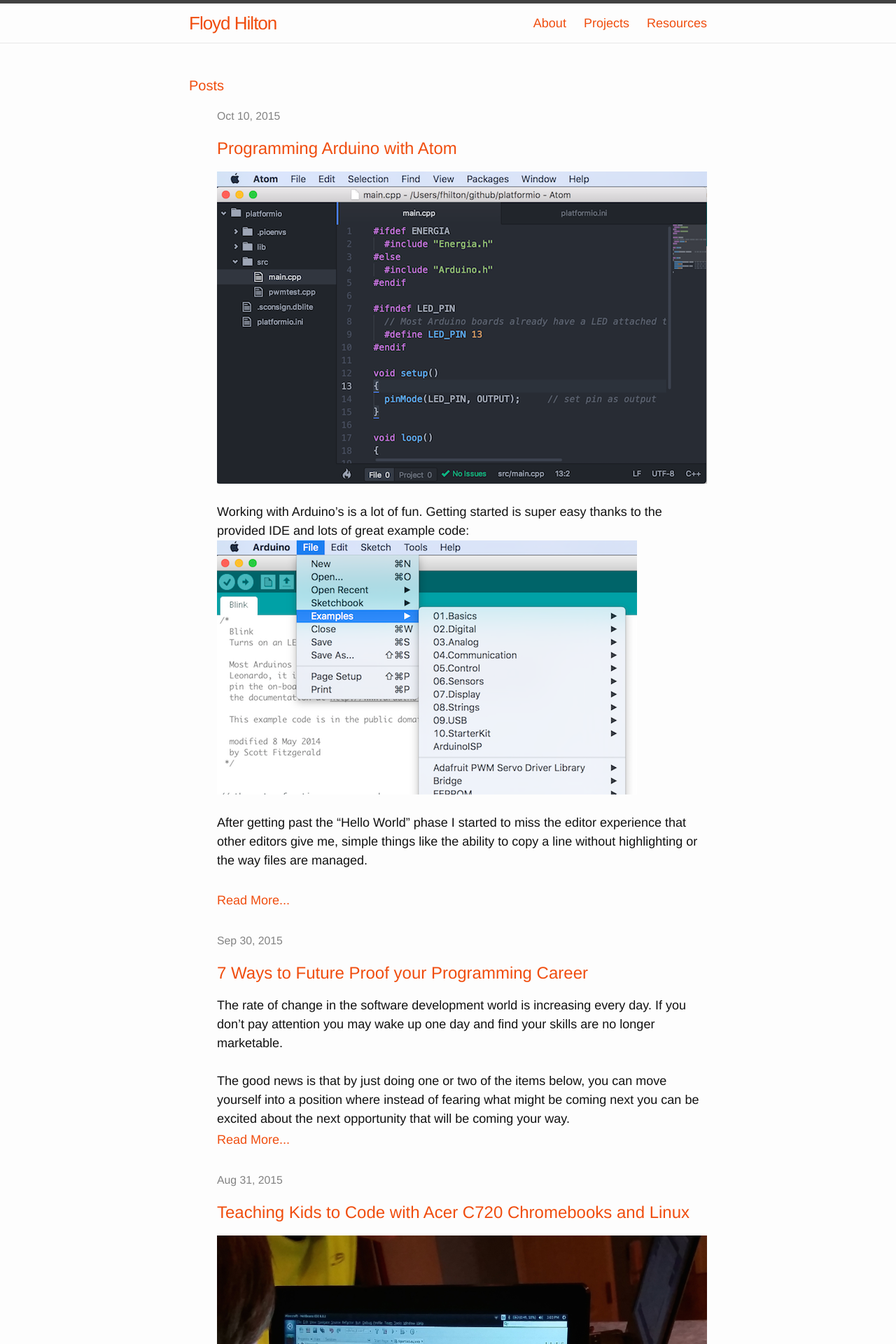
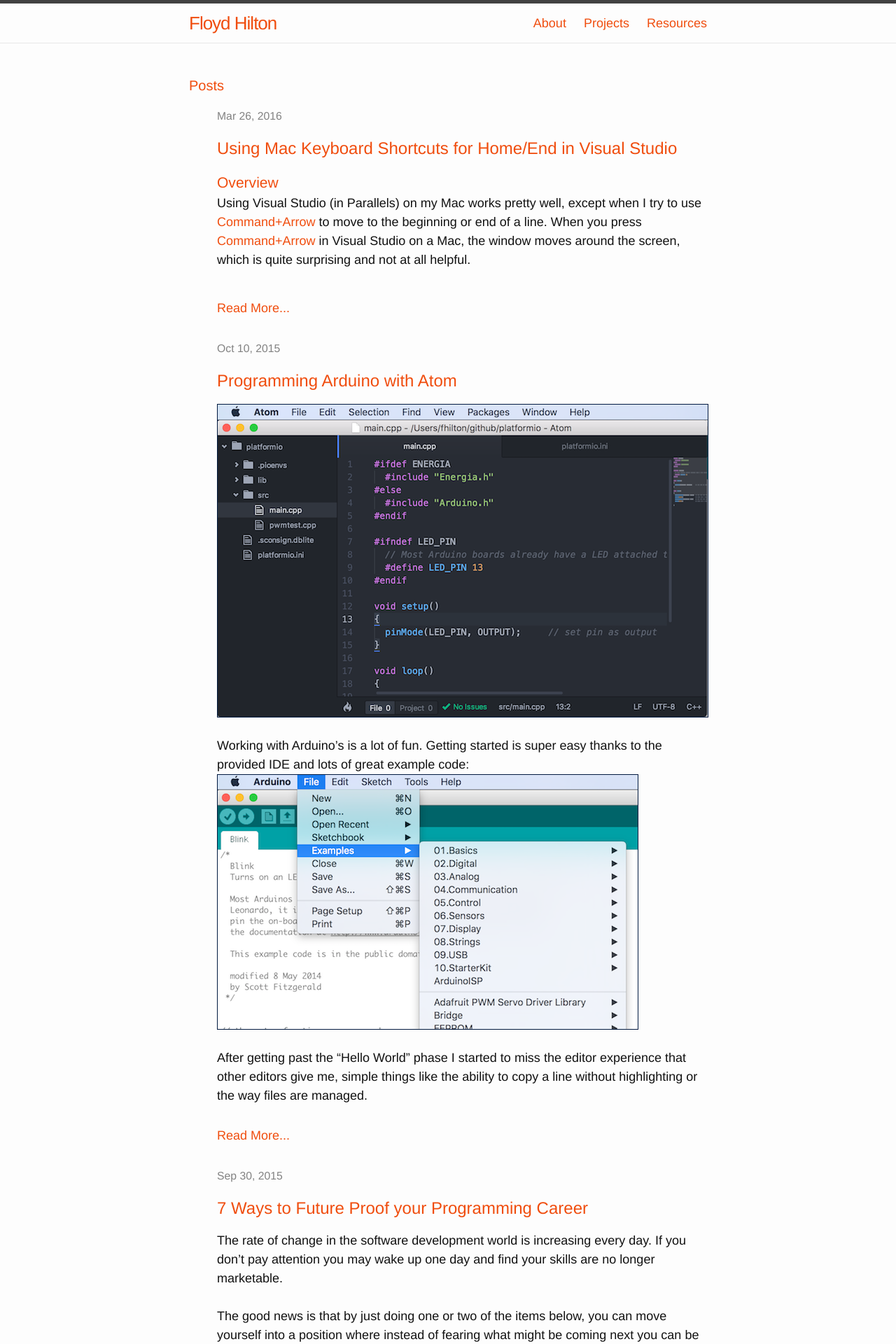
Before and after one commit to fhilton/fhilton.github.io, a Jekyll site: the page built from index.html, in a window 1280 px wide. Shown: the top 1920 px of the page at 70% size. Built offline with Jekyll 4.4.1, drawn with Linux system fonts in a browser that asks for light colours.

Commit message:
New Post.

```diff
--- /dev/null
+++ b/_posts/2016-03-26-Mapping-Home-End-VisualStudio-Mac.md
@@ -0,0 +1,43 @@
+---
+layout: post
+title: Using Mac Keyboard Shortcuts for Home/End in Visual Studio
+date: "2016-03-26 18:01"
+published: true
+categories: [Tools]
+tags: [Software, Tools, VisualStudio, Mac]
+---
+### Overview
+
+Using Visual Studio (in Parallels) on my Mac works pretty well, except when I try to use **Command+Arrow** to move to the beginning or end of a line. When you press **Command+Arrow** in Visual Studio on a Mac, the window moves around the screen, which is quite surprising and not at all helpful. <br>
+<br>
+<!--more-->
+I did some research and found some useful information about mapping Mac Keyboard Shortcuts to Visual Studio (and Windows) in the following areas:
+
+1.  [http://hiltmon.com/blog/2013/10/10/using-mac-navigation-keys-in-visual-studio/](http://hiltmon.com/blog/2013/10/10/using-mac-navigation-keys-in-visual-studio/)
+2. Comments from the post in #1 above
+3. [https://autohotkey.com/board/topic/60675-osx-style-command-keys-in-windows/](https://autohotkey.com/board/topic/60675-osx-style-command-keys-in-windows/)
+
+
+The information above basically involves using [AutoHotKey](https://www.autohotkey.com/) to remap the keys and then modifying the keyboard shortcuts in Visual Studio to get the desired result.<br><br>
+Below is a summary of the steps required to use Mac keyboard shortcuts such as **Command+Left Arrow** from within a Parallels or similar Windows VM and Visual Studio.<br>
+<br>
+**Note** this tutorial is for Windows 10 and Visual Studio 2015.<br>
+
+# Steps
+
+1. Install [AutoHotKey](https://www.autohotkey.com/)
+2. Download the [MacKeyboard.ahk](https://github.com/fhilton/autohotkey-windows-mac-keyboard) file (note this modifies more than just Visual Studio keys and incorporates changes from the links above.The file is a fork from [here](https://github.com/stroebjo/autohotkey-windows-mac-keyboard)).
+3. Setup the .ahk file to run at startup
+    1. Type Command+R to open the run window, then type shell:startup
+![  Open Startup Folder](/images/2016/03/RunWindow.png)
+    2. Copy the MacKeyboard.ahk file into the startup folder.
+4. Open Visual Studio
+5. Press Ctrl+Q and type Keyboard to open keyboard settings.
+![Open Keyboard Settings](/images/2016/03/OpenKeyboardSettings.png)
+6. Type "Edit.LineStart" in "Show commands containing" to select the LineStart command
+7. Select "Text Editor" in the "Use new shortcut in:" box
+8. Type Shift+Control+Option+Left Arrow into "Press shortcut keys:" and click Assign
+![Open Keyboard Settings](/images/2016/03/VSKeyboardSettings.png)
+9. Click OK to close the Options window.
+10. Double click on the MacKeyboard.ahk script to run it.
+11. Open a project in Visual Studio and Command+Left Arrow should bring your cursor to the home position. Alt+Left Arrow should move a word at a time.
--- a/_sass/_base.scss
+++ b/_sass/_base.scss
@@ -32,7 +32,7 @@
  */
 h1, h2, h4, h5, h6,
 p, blockquote, pre,
-ul, ol, dl, figure,
+ul, dl, figure,
 %vertical-rhythm {
     margin-bottom: $spacing-unit / 10;
     margin-top: $spacing-unit / 2;
@@ -46,6 +46,7 @@
 img {
     max-width: 100%;
     vertical-align: middle;
+     border:1px solid #021a40;
 }
 
 
@@ -82,6 +83,13 @@
     > ol {
          margin-bottom: 0;
     }
+}
+li li{
+    list-style-type: lower-alpha;
+}
+
+li li li{
+    list-style-type: lower-roman;
 }
 
 
```
Also changed, not shown: images/2016/03/OpenKeyboardSettings.png (added), images/2016/03/RunWindow.png (added), images/2016/03/VSKeyboardSettings.png (added).
